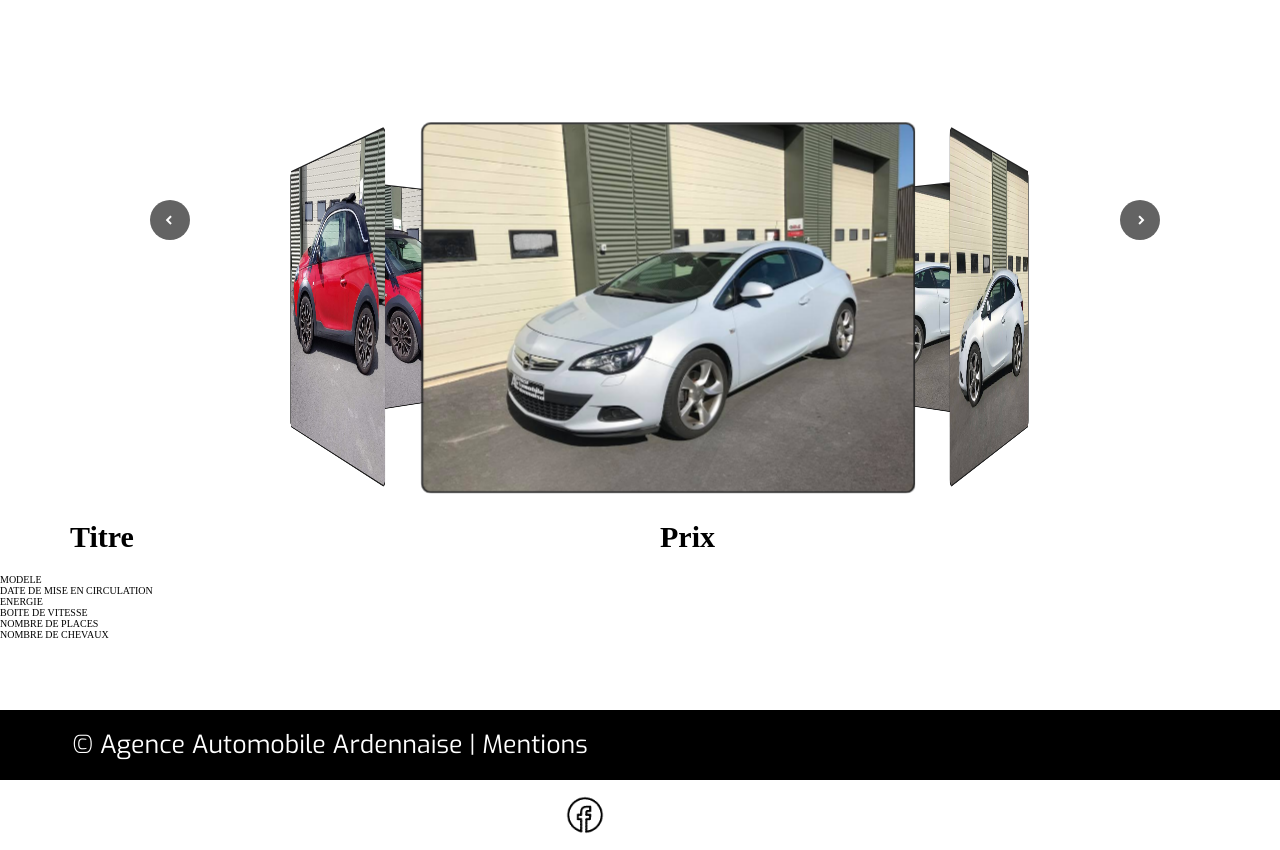
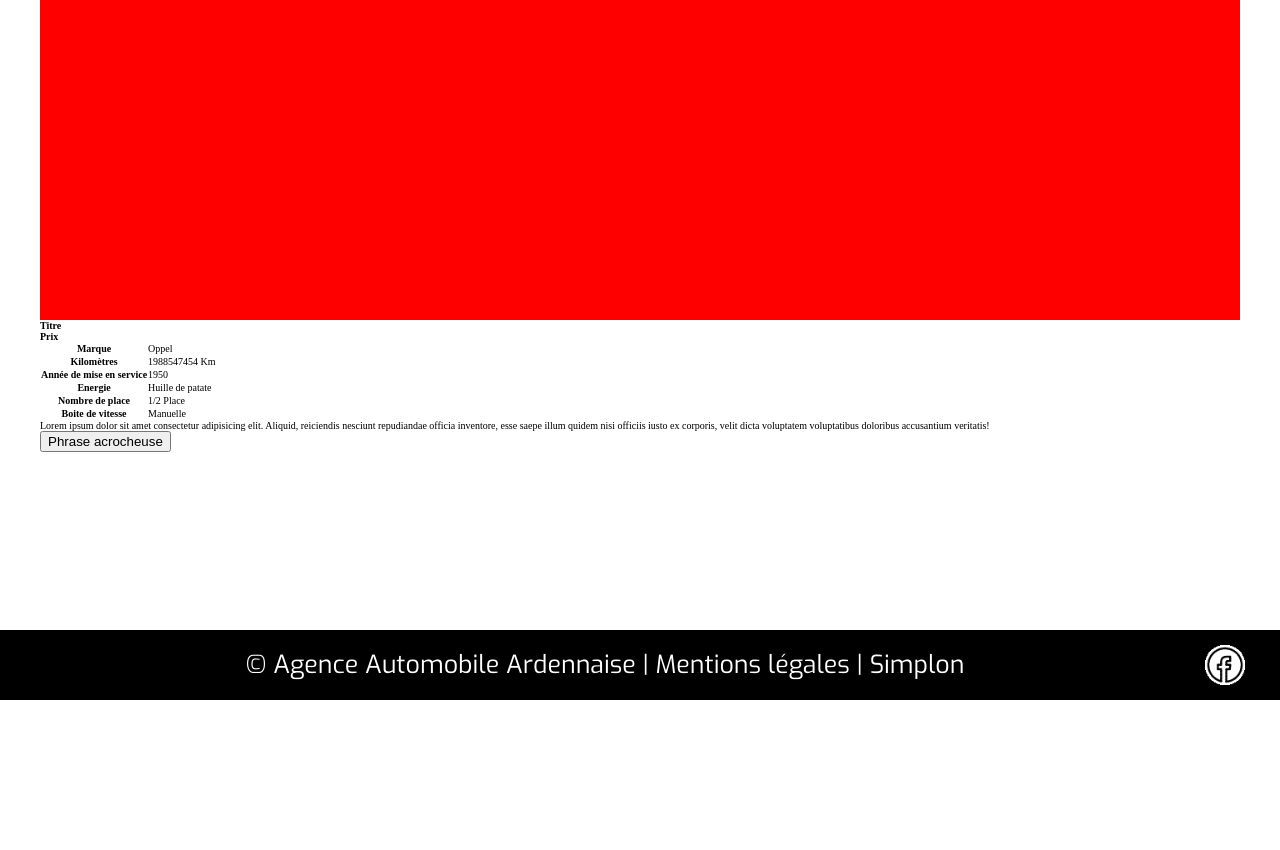
Before and after one commit to belvoixnicolas/AAA, a PHP site: page /fiche_voiture.php in a window 1280 px wide. Shown: the part 100-950 px from the top of the page. After the commit the page ends 800 px from the top, so only its background shows below. Run offline with PHP 8.4, Linux system fonts and the light colour scheme.

Commit message:
Un peux de tout

```diff
--- a/css/caroussel.css
+++ /dev/null
@@ -1,82 +0,0 @@
-/body{
-  background:whitesmoke;
-}
-.container {
-  margin:auto;
-  margin-top:10vh;
-  width: 533px;
-  height: 400px;
-  position: relative;
-  perspective: 1000px;
-  border-radius: 10px;
-}
-
-#caroussel {
-  width: 100%;
-  height: 100%;
-  position: absolute;
-  transform-style: preserve-3d;
-  transition: transform 1.5s;
-}
-
-#caroussel figure {
-  display: block;
-  position: absolute;
-  width: 533px;
-  height: 400px;
-border-radius: 10px;
-  margin:30px;
-  border: 2px solid #222;
-  padding:20px;
-  color:whitesmoke;
-  font-size:30px;
-  font-weight:bold;
-}
-
-.next, .prev {
-  position: absolute;
-    top: 40%;
-    background-color: #222;
-    opacity: 0.7;
-    border-radius: 50%;
-    color: #fff;
-    font-size: 1em;
-    cursor: pointer;
-    width: 40px;
-    height: 40px;
-    line-height: 40px;
-    -webkit-transform: translate(0, -50%);
-    transform: translate(0, -50%);
-    text-align: center;
-    z-index: 10;
-    transition: opacity 0.3s ease;
-}
-.prev {
-    left: 2%;
-    padding-right: 3px;
-}
-
-.prev:before {
-    content: '\f053';
-    font-family: "FontAwesome";
-}
-
-.next {
-    right: 2%;
-    padding-left: 3px;
-}
-
-.next::before {
-    content: '\f054';
-    font-family: "FontAwesome";
-}
-
-.prev:hover,
-.next:hover {
-    opacity: 1;
-}
-
-
-
-.next { right: 12em; }
-.prev { left: 15em; }
--- a/css/tableau_fiche.css
+++ b/css/tableau_fiche.css
@@ -1,44 +1,8 @@
-.titre{
-  display: flex;
-  margin-top: 20px;
-  padding: 20px 50px;
-  justify-content: space-between;
-  font-weight: bold;
-  font-size: 30px;
-
-}
-.prix{
-  text-align: right;
-}
-table{
-  width: 50%;
+.scene {
+  background: red;
+  height: 40vh;
 }
 
-.container2{
-  display: flex;
-  justify-content:space-between;
-  margin: 50px;
-  font-size: 20px;
+main {
+  padding: 0 40px;
 }
-
-p{
-  text-align:justify;
-  width: 50%;
-  padding: 0px 20px;
-}
-
-.l1{
-  background: rgba(0,0,0);
-  color: white;
-  text-align: center;
-}
-.l2{
-  text-align: center;
-}
-
-.buton{
-  display: block;
-  margin:auto;
-  margin-bottom: 20px;
-
-}
--- a/fiche_voiture.php
+++ b/fiche_voiture.php
@@ -11,75 +11,75 @@
 	<link rel="stylesheet" type="text/css" href="css/footer.css">
     <link rel="stylesheet" type="text/css" href="css/tableau_fiche.css">
 		<link rel="stylesheet" href="https://cdnjs.cloudflare.com/ajax/libs/font-awesome/4.7.0/css/font-awesome.min.css">
-		<script src="https://ajax.googleapis.com/ajax/libs/jquery/3.3.1/jquery.min.js"></script>
+    <script src="https://ajax.googleapis.com/ajax/libs/jquery/3.3.1/jquery.min.js"></script>
   <link href="https://fonts.googleapis.com/css?family=Libre+Franklin" rel="stylesheet">
 </head>
 
 <body>
-  <?php include 'include/navbar.html'; ?>
-	<div class="centrage">
-		<main>
-			<section class="container">
-	  <div id="caroussel">
-	    <figure style="background:url('img/1.jpg'); background-size:cover"></figure>
-	    <figure style="background:url('img/2.jpg'); background-size:cover"></figure>
-	    <figure style="background:url('img/3.jpg'); background-size:cover"></figure>
-	    <figure style="background:url('img/4.jpg'); background-size:cover"></figure>
-	    <figure style="background:url('img/5.jpg'); background-size:cover"></figure>
-	    <figure style="background:url('img/6.jpg'); background-size:cover"></figure>
+  <!-- NAVBAR -->
+    <?php include 'include/navbar.html'; ?>
+  <!-- NAVBAR -->
 
+  <main>
+    <!-- caroussel -->
+    <div class="scene">
+      <!-- <div class="carousel">
+        <div class="carousel__cell"><img src="img/1.jpg"></div>
+        <div class="carousel__cell"><img src="img/2.jpg"></div>
+        <div class="carousel__cell"><img src="img/3.jpg"></div>
+        <div class="carousel__cell"><img src="img/4.jpg"></div>
+        <div class="carousel__cell"><img src="img/5.jpg"></div>
+        <div class="carousel__cell"><img src="img/6.jpg"></div>
+      </div>
+    </div>
+    <p style="text-align: center;">
+      <button class="previous-button">Previous</button>
+      <button class="next-button">Next</button>
+    </p> -->
+    </div>
+    <!-- caroussel -->
 
-	  </div>
+    <h2>Titre</h2>
+    <h3>Prix</h3>
 
-	</section>
-	<div class="next"></div>
-	<div class="prev"></div>
-
-    <div  class="titre">
-        <p>Titre</p>
-        <p>Prix</p>
-    </div>
-
-
-    <table class="tableau">
-
+    <table>
       <tr>
-        <td class="titretab">MODELE</td>
-        <td class="contenu"></td>
-     </tr>
-
+        <th>Marque</th>
+        <td>Oppel</td>
+      </tr>
       <tr>
-       <td class="titretab">DATE DE MISE EN CIRCULATION</td>
-        <td class="contenu"></td>
+        <th>Kilomètres</th>
+        <td>1988547454 Km</td>
       </tr>
-
       <tr>
-        <td class="titretab">ENERGIE</td>
-        <td class="contenu"></td>
+        <th>Année de mise en service</th>
+        <td>1950</td>
       </tr>
-
       <tr>
-        <td class="titretab">BOITE DE VITESSE</td>
-        <td class="contenu"></td>
+        <th>Energie</th>
+        <td>Huille de patate</td>
       </tr>
-
       <tr>
-        <td class="titretab">NOMBRE DE PLACES</td>
-        <td class="contenu"></td>
+        <th>Nombre de place</th>
+        <td>1/2 Place</td>
       </tr>
-        <tr>
-        <td class="titretab">NOMBRE DE CHEVAUX</td>
-        <td class="contenu"></td>
+      <tr>
+        <th>Boite de vitesse</th>
+        <td>Manuelle</td>
       </tr>
     </table>
 
-        </main>
-	</div>
-		<?php include 'include/footer.html'; ?>
+    <p class="description">
+      Lorem ipsum dolor sit amet consectetur adipisicing elit. Aliquid, reiciendis nesciunt repudiandae officia inventore, esse saepe
+      illum quidem nisi officiis iusto ex corporis, velit dicta voluptatem voluptatibus doloribus accusantium veritatis!
+    </p>
 
-		<script type="text/javascript" src="js/greg.js">
+    <button><span>Phrase acrocheuse</span></button>
+  </main>
 
-
-		</script>
-	</body>
+  <!-- FOOTER -->
+    <?php include 'include/footer.html'; ?>
+  <!-- FOOTER -->
+		<script type="text/javascript" src="js/greg.js"></script>
+</body>
 </html>
```
Also changed, not shown: js/greg.js (deleted, +0 -38 lines).
